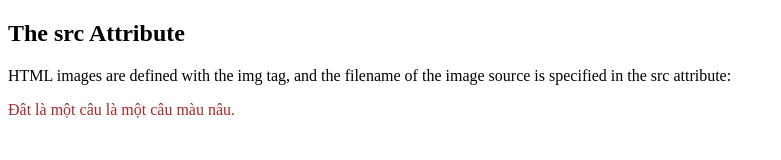
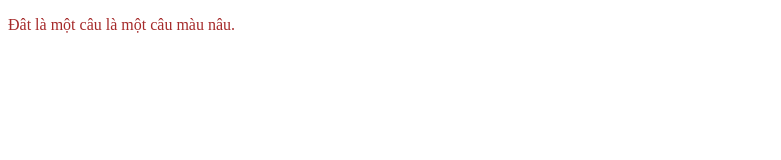
Before and after one commit to Bn2025/HTML, a plain HTML site: page Thuộc tính HTML.html in a window 1280 px wide. Shown: the whole page, without its empty margins (0-781 px from the left). Drawn offline with Linux system fonts and the light colour scheme.

Commit message:
Thuộc tính HTML.html

```diff
--- a/Thuộc tính HTML.html
+++ b/Thuộc tính HTML.html
@@ -2,8 +2,6 @@
 <html>
 <body>
 
-<h2>The src Attribute</h2>
-<p>HTML images are defined with the img tag, and the filename of the image source is specified in the src attribute:</p>
 <p style="color: brown;">Đât là một câu là một câu màu nâu.</p>
 
 </body>
```
